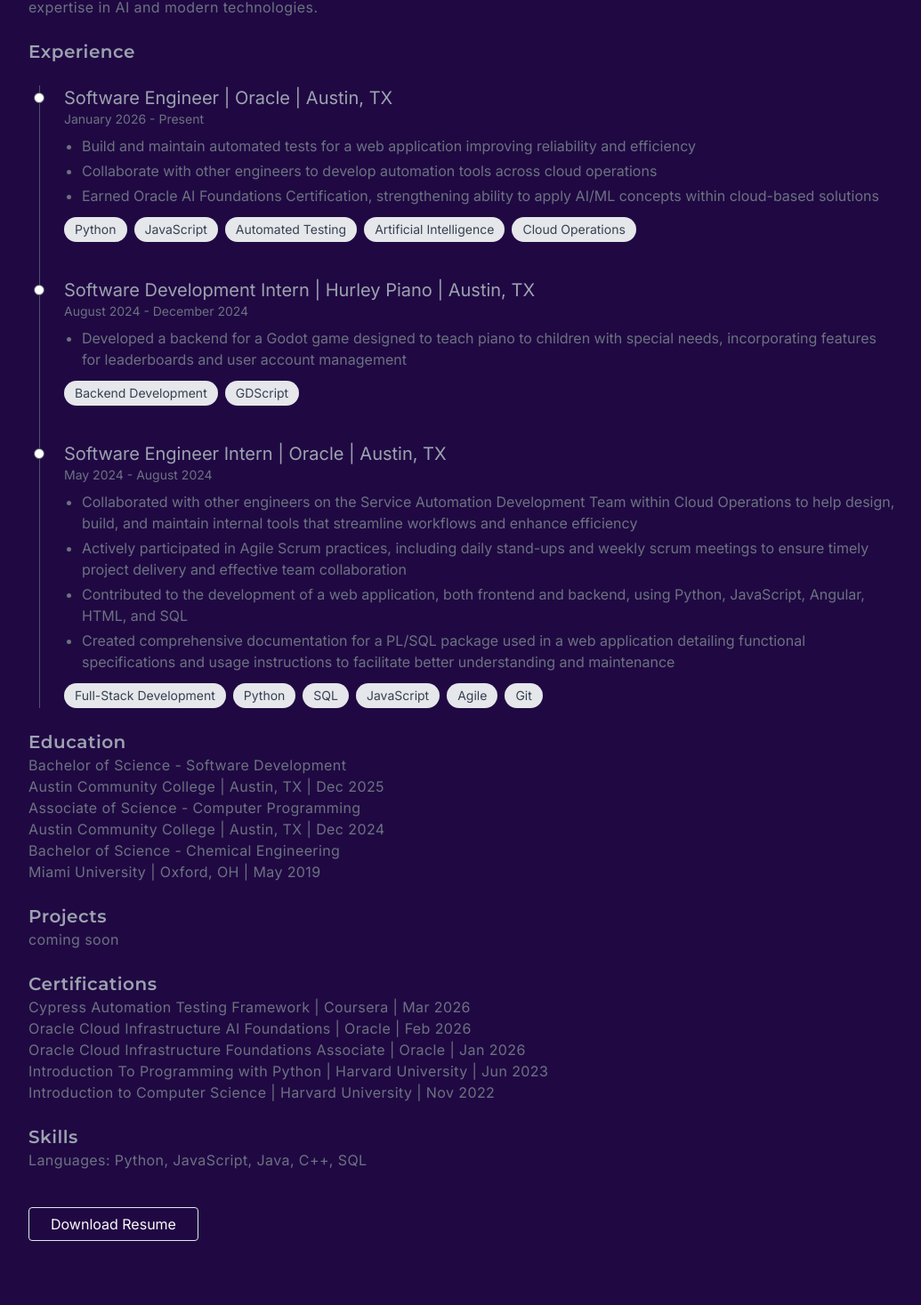
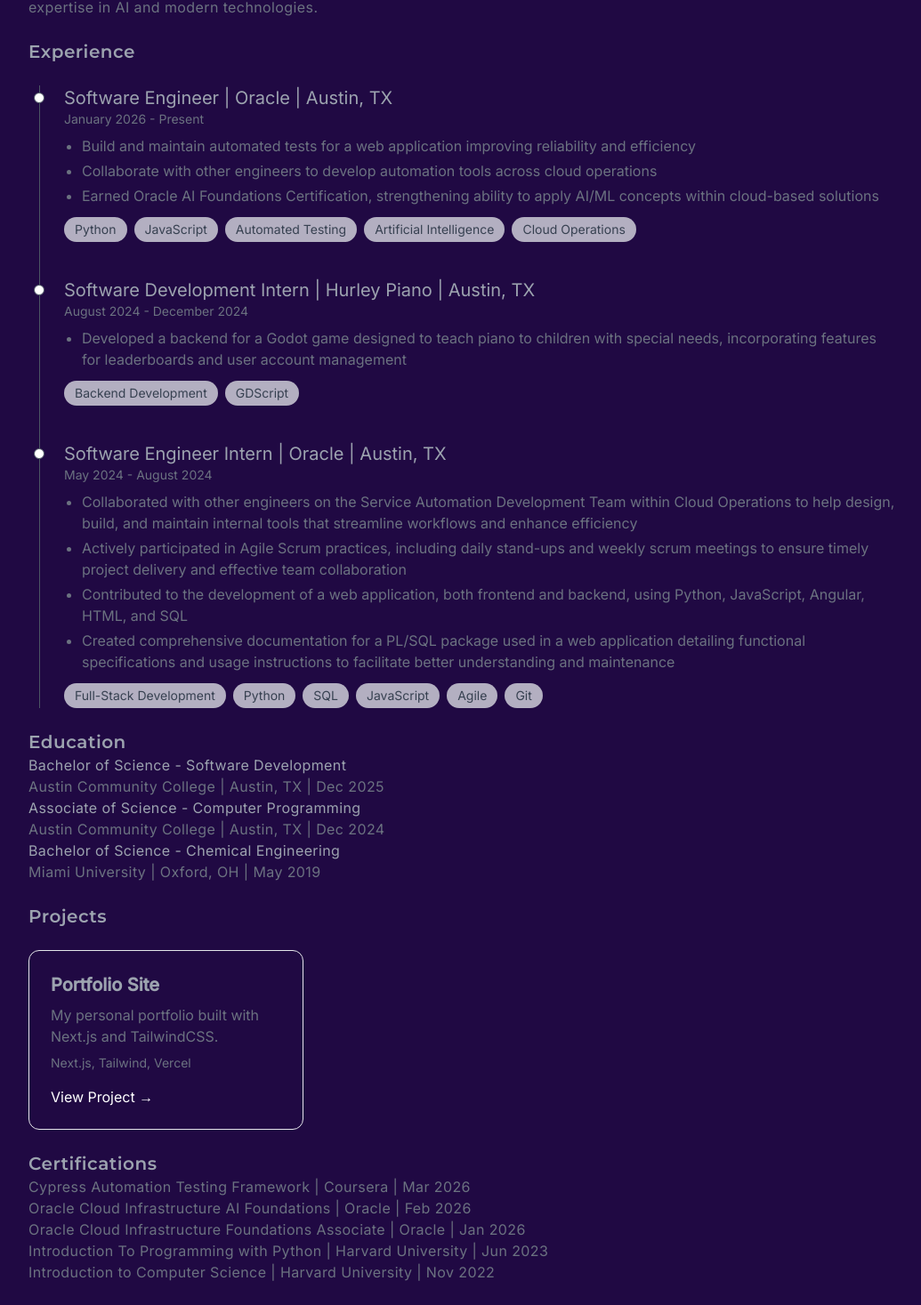
Before and after one commit to oliviajalbers/portfolioWebsite, a Next.js app in the folder my-portfolio/: page / in a window 1280 px wide. Shown: the part 425-1892 px from the top of the page at 89% size, without its empty margins (120-1155 px from the left). Built offline with nearby package versions, Linux system fonts and the light colour scheme.

Commit message:
add project card

```diff
--- a/my-portfolio/app/page.js
+++ b/my-portfolio/app/page.js
@@ -2,6 +2,7 @@
 
 import { FaGithub, FaLinkedin } from "react-icons/fa";
 import { HiOutlineMail } from "react-icons/hi";
+import ProjectCard from "../components/ProjectCard";
 
 export default function Home() {
   return (
@@ -85,19 +86,19 @@
                   </li>
                 </ul>
                 <div className="flex flex-wrap gap-2 mt-3">
-                  <span className="px-3 py-1 text-sm bg-gray-200 text-gray-700 rounded-full">
+                  <span className="px-3 py-1 text-sm bg-gray-200/75 text-gray-700 rounded-full">
                     Python
                   </span>
-                  <span className="px-3 py-1 text-sm bg-gray-200 text-gray-700 rounded-full">
+                  <span className="px-3 py-1 text-sm bg-gray-200/75 text-gray-700 rounded-full">
                     JavaScript
                   </span>
-                  <span className="px-3 py-1 text-sm bg-gray-200 text-gray-700 rounded-full">
+                  <span className="px-3 py-1 text-sm bg-gray-200/75 text-gray-700 rounded-full">
                     Automated Testing
                   </span>
-                  <span className="px-3 py-1 text-sm bg-gray-200 text-gray-700 rounded-full">
+                  <span className="px-3 py-1 text-sm bg-gray-200/75 text-gray-700 rounded-full">
                     Artificial Intelligence
                   </span>
-                  <span className="px-3 py-1 text-sm bg-gray-200 text-gray-700 rounded-full">
+                  <span className="px-3 py-1 text-sm bg-gray-200/75 text-gray-700 rounded-full">
                     Cloud Operations
                   </span>
                 </div>
@@ -123,10 +124,10 @@
                   </li>
                 </ul>
                 <div className="flex flex-wrap gap-2 mt-3">
-                  <span className="px-3 py-1 text-sm bg-gray-200 text-gray-700 rounded-full">
+                  <span className="px-3 py-1 text-sm bg-gray-200/75 text-gray-700 rounded-full">
                     Backend Development
                   </span>
-                  <span className="px-3 py-1 text-sm bg-gray-200 text-gray-700 rounded-full">
+                  <span className="px-3 py-1 text-sm bg-gray-200/75 text-gray-700 rounded-full">
                     GDScript
                   </span>
                 </div>
@@ -161,22 +162,22 @@
                   </li>
                 </ul>
                 <div className="flex flex-wrap gap-2 mt-3">
-                  <span className="px-3 py-1 text-sm bg-gray-200 text-gray-700 rounded-full">
+                  <span className="px-3 py-1 text-sm bg-gray-200/75 text-gray-700 rounded-full">
                     Full-Stack Development
                   </span>
-                  <span className="px-3 py-1 text-sm bg-gray-200 text-gray-700 rounded-full">
+                  <span className="px-3 py-1 text-sm bg-gray-200/75 text-gray-700 rounded-full">
                     Python
                   </span>
-                  <span className="px-3 py-1 text-sm bg-gray-200 text-gray-700 rounded-full">
+                  <span className="px-3 py-1 text-sm bg-gray-200/75 text-gray-700 rounded-full">
                     SQL
                   </span>
-                  <span className="px-3 py-1 text-sm bg-gray-200 text-gray-700 rounded-full">
+                  <span className="px-3 py-1 text-sm bg-gray-200/75 text-gray-700 rounded-full">
                     JavaScript
                   </span>
-                  <span className="px-3 py-1 text-sm bg-gray-200 text-gray-700 rounded-full">
+                  <span className="px-3 py-1 text-sm bg-gray-200/75 text-gray-700 rounded-full">
                     Agile
                   </span>
-                  <span className="px-3 py-1 text-sm bg-gray-200 text-gray-700 rounded-full">
+                  <span className="px-3 py-1 text-sm bg-gray-200/75 text-gray-700 rounded-full">
                     Git
                   </span>
                 </div>
@@ -189,17 +190,25 @@
       <br></br>
       <div id="education" className="scroll-mt-24">
         <h2 className="text-xl text-gray-400 tracking-wide font-heading">Education</h2>
-        <h3 className="text-base text-gray-500 tracking-wide">Bachelor of Science - Software Development</h3>
+        <h3 className="text-base text-gray-400 tracking-wide">Bachelor of Science - Software Development</h3>
         <h3 className="text-base text-gray-500 tracking-wide">Austin Community College | Austin, TX | Dec 2025</h3>
-        <h3 className="text-base text-gray-500 tracking-wide">Associate of Science - Computer Programming</h3>
+        <h3 className="text-base text-gray-400 tracking-wide">Associate of Science - Computer Programming</h3>
         <h3 className="text-base text-gray-500 tracking-wide">Austin Community College | Austin, TX | Dec 2024</h3>
-        <h3 className="text-base text-gray-500 tracking-wide">Bachelor of Science - Chemical Engineering</h3>
+        <h3 className="text-base text-gray-400 tracking-wide">Bachelor of Science - Chemical Engineering</h3>
         <h3 className="text-base text-gray-500 tracking-wide">Miami University | Oxford, OH | May 2019</h3>
       </div>
       <br></br>
       <div id="projects" className="scroll-mt-24">
         <h2 className="text-xl text-gray-400 tracking-wide font-heading">Projects</h2>
-        <p className="text-base text-gray-500 tracking-wide">coming soon</p>
+        <br></br>
+        <div className="grid md:grid-cols-2 lg:grid-cols-3 gap-6">
+          <ProjectCard
+            title="Portfolio Site"
+            desc="My personal portfolio built with Next.js and TailwindCSS."
+            tech="Next.js, Tailwind, Vercel"
+            link="https://github.com/oliviajalbers/portfolioWebsite"
+          />
+        </div>
       </div>
       <br></br>
       <div id="certifications" className="scroll-mt-24">
--- a/my-portfolio/components/ProjectCard.js
+++ b/my-portfolio/components/ProjectCard.js
@@ -2,13 +2,13 @@
 export default function ProjectCard({ title, desc, tech, link }) {
   return (
     <div className="border rounded-xl p-6 hover:shadow-lg transition">
-      <h3 className="text-xl font-semibold">{title}</h3>
-      <p className="text-gray-600 mt-2">{desc}</p>
+      <h3 className="text-xl font-semibold text-gray-400">{title}</h3>
+      <p className="text-gray-500 mt-2">{desc}</p>
       <p className="text-sm mt-2 text-gray-500">{tech}</p>
 
       <a
         href={link}
-        className="inline-block mt-4 text-blue-600"
+        className="inline-block mt-4 text-white"
         target="_blank"
       >
         View Project →
```
